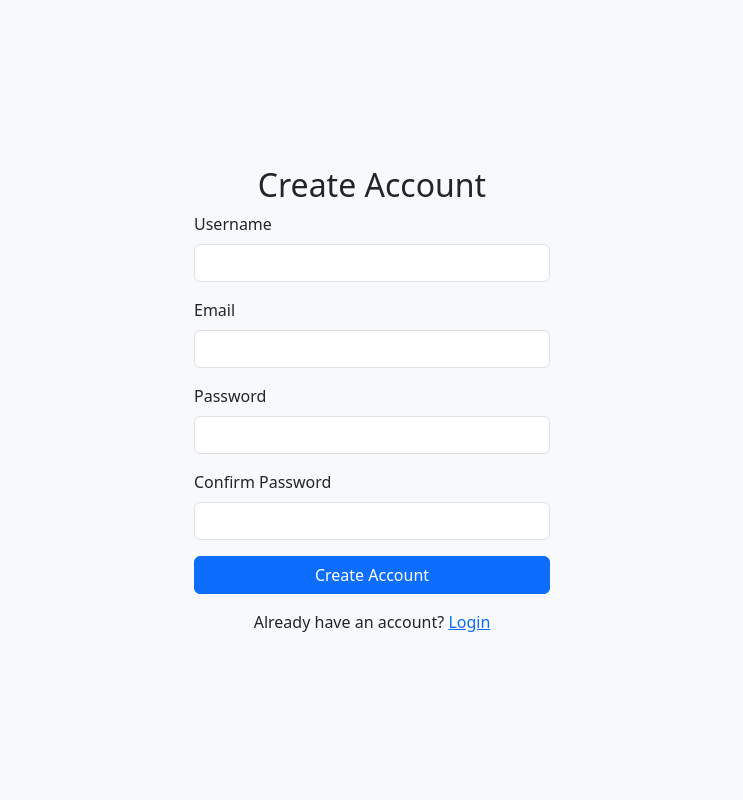
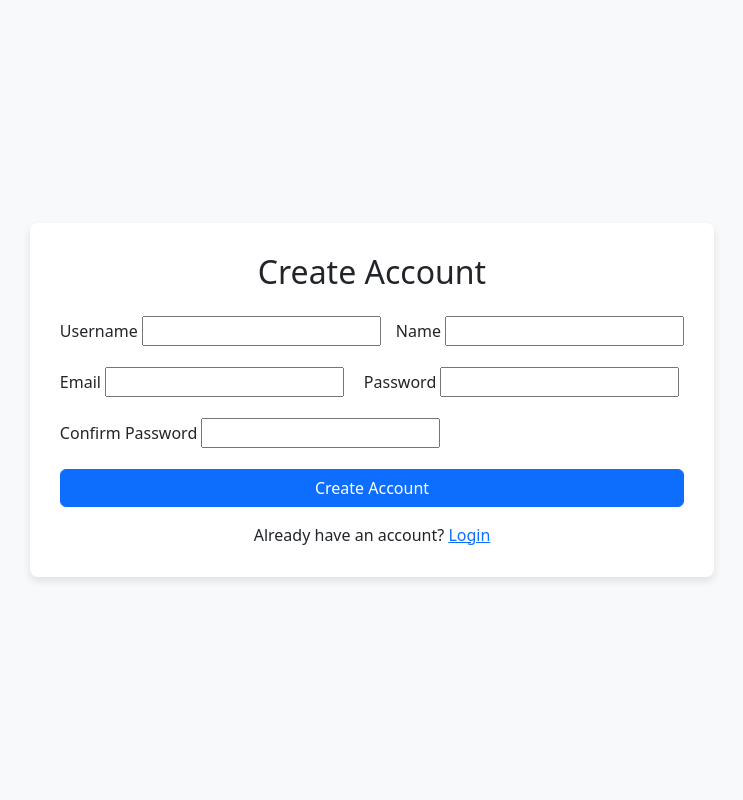
Before and after one commit to Sureinity/CRUD-Django, a Django app: template activity/templates/createAccount.html in a window 1280 px wide. Shown: the whole page, without its empty margins (268-1011 px from the left). Run offline with Django 3.2, Linux system fonts and the light colour scheme; the template is opened without the code that fills it, so the values that code supplies are empty, except form fields; tables that the repository leaves empty hold one stand-in row (values such as "Sample post"); form fields are guessed from the names that the template uses.

Commit message:
Create Account done. Disregarded built-in Django User model and created new: User, Template UI/UX minor improvements

```diff
--- a/activity/templates/createAccount.html
+++ b/activity/templates/createAccount.html
@@ -7,45 +7,63 @@
     <link href="https://cdn.jsdelivr.net/npm/bootstrap@5.3.0/dist/css/bootstrap.min.css" rel="stylesheet">
     <style>
         body {
+            background-color: #f8f9fa;
             display: flex;
             justify-content: center;
             align-items: center;
             height: 100vh;
-            background-color: #f8f9fa;
+            padding: 15px;
+        }
+        .form-container {
+            background-color: white;
+            border-radius: 8px;
+            box-shadow: 0 4px 8px rgba(0, 0, 0, 0.1);
+            padding: 30px;
+        }
+        .form-row {
+            display: flex;
+            flex-wrap: wrap; /* Allow wrapping on small screens */
+            gap: 15px; /* Space between fields */
         }
     </style>
 </head>
 <body>
 
-<div class="container">
-    <div class="row justify-content-center">
-        <div class="col-md-4">
-            <h2 class="text-center">Create Account</h2>
+<div class="form-container">
+    <h2 class="text-center mb-4">Create Account</h2>
     <form action="{% url 'create_account' %}" method="POST">
         {% csrf_token %}
-                <div class="mb-3">
+        <div class="form-row mb-3">
+            <div class="flex-fill">
                 <label for="username" class="form-label">Username</label>
-                    <input type="text" class="form-control" id="username" name="username" required>
+                {{ form.username }}
             </div>
-                <div class="mb-3">
+            <div class="flex-fill">
+                <label for="name" class="form-label">Name</label>
+                {{ form.name }}
+            </div>
+        </div>
+        <div class="form-row mb-3">
+            <div class="flex-fill">
                 <label for="email" class="form-label">Email</label>
-                    <input type="email" class="form-control" id="email" name="email" required>
+                {{ form.email }}
             </div>
-                <div class="mb-3">
+            <div class="flex-fill">
                 <label for="password" class="form-label">Password</label>
-                    <input type="password" class="form-control" id="password" name="password" required>
+                {{ form.password }}
             </div>
-                <div class="mb-3">
+        </div>
+        <div class="form-row mb-3">
+            <div class="flex-fill">
                 <label for="confirm_password" class="form-label">Confirm Password</label>
-                    <input type="password" class="form-control" id="confirm_password" name="confirm_password" required>
+                {{ form.confirm_password }}
+            </div>
         </div>
         <button type="submit" class="btn btn-primary w-100">Create Account</button>
     </form>
     <div class="text-center mt-3">
         <span>Already have an account? </span>
-				<a href="{% url 'login'%}">Login</a>
-            </div>
-        </div>
+        <a href="{% url 'login' %}">Login</a>
     </div>
 </div>
 
```
Also changed, not shown: activity/forms.py (+17 -9 lines), activity/models.py (+18 -1 lines), activity/templates/changePassword.html (+32 -15 lines), activity/templates/login.html (+24 -11 lines), activity/views.py (+11 -25 lines), activity/migrations/0011_user_fruits_fruit_createdby.py (added), activity/migrations/0012_remove_fruits_fruit_createdby.py (added). Lines whose indentation alone changed are shown as unchanged.
